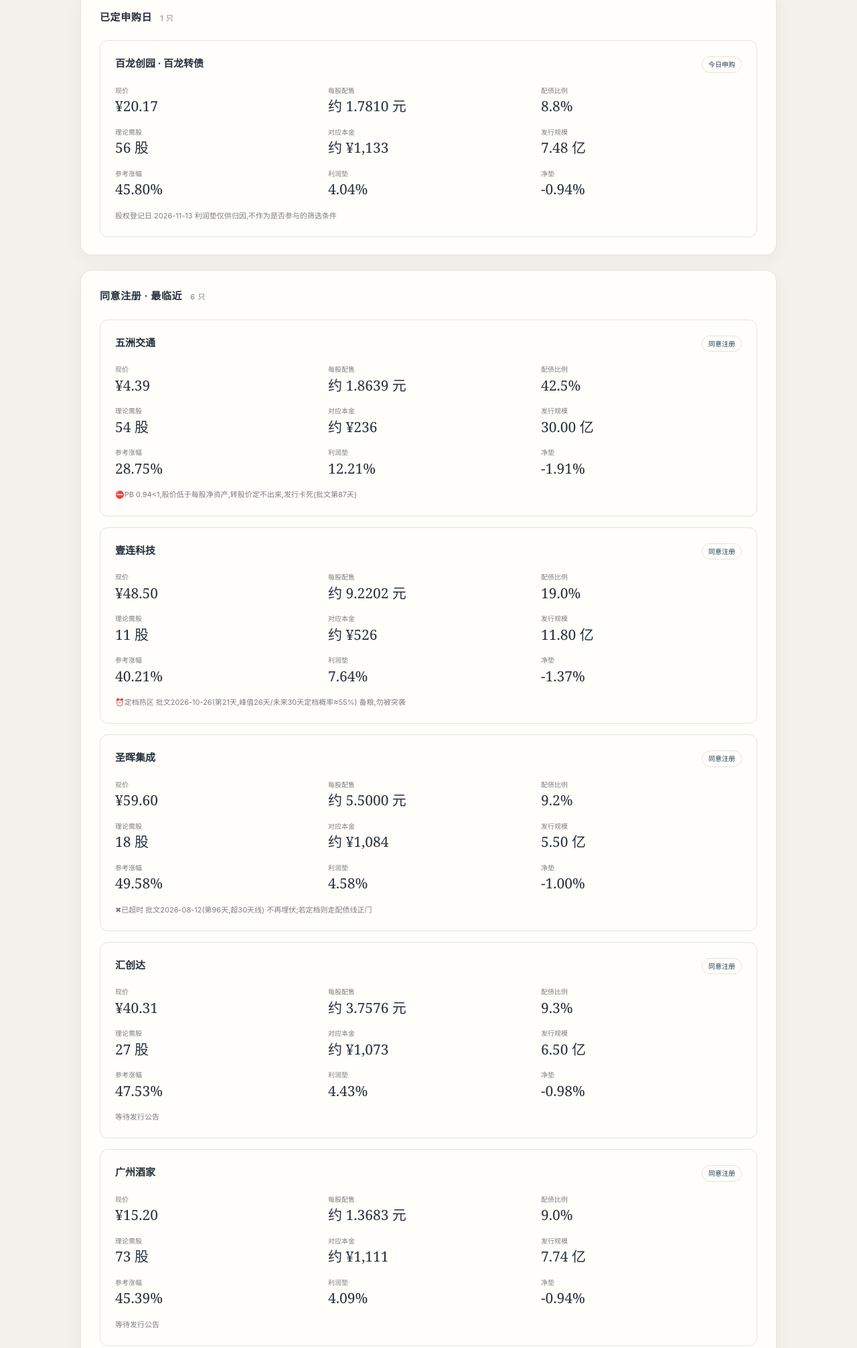
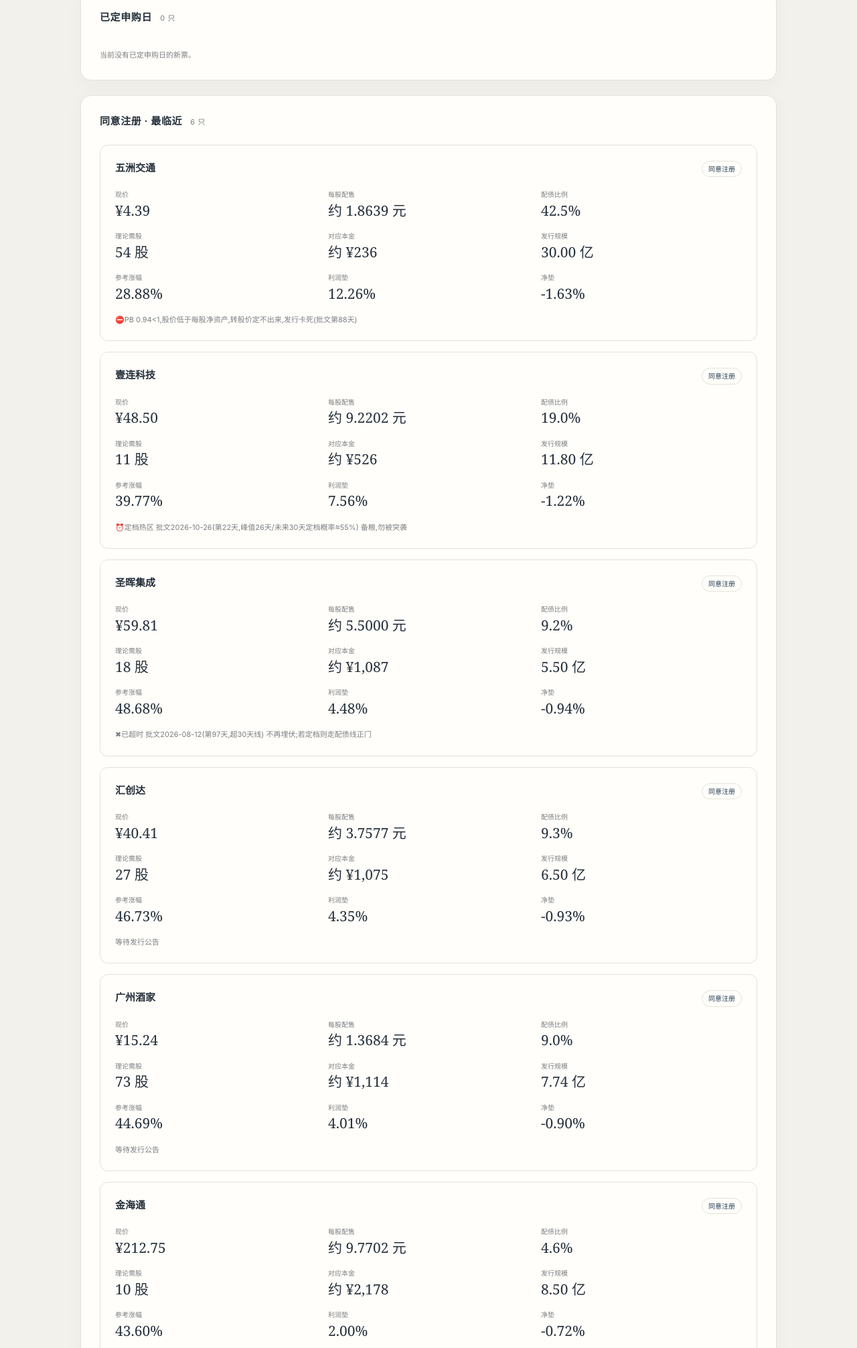
Before and after one commit to jiyunfei150-del/aiye, a plain HTML site: page pipeline.html in a window 1280 px wide. Shown: the part 518-2530 px from the top of the page at 67% size. Drawn offline with Linux system fonts and the light colour scheme.

Commit message:
auto: 看板更新 11-17 晨检

```diff
--- a/pipeline.html
+++ b/pipeline.html
@@ -347,7 +347,7 @@
       <div>
         <h1>配债管道</h1>
         <div class="sub">已定申购日与同意注册候选</div>
-        <div class="sub soft">页面更新于 2026-11-16 14:37</div>
+        <div class="sub soft">页面更新于 2026-11-17 08:49</div>
       </div>
       <div class="seals" aria-hidden="true"><div class="seal seal-icey">AIYE</div></div>
     </div>
@@ -358,28 +358,14 @@
     <h2>配债管道</h2>
     <div class="hgrid">
       <div><div class="k">行情日期</div><div class="v">2026-11-16</div></div>
-      <div><div class="k">管道总数</div><div class="v">73 只</div></div>
-      <div><div class="k">更新时间</div><div class="v">14:37</div></div>
+      <div><div class="k">管道总数</div><div class="v">72 只</div></div>
+      <div><div class="k">更新时间</div><div class="v">08:49</div></div>
     </div>
-    <div class="pipe-diff">较上日(2026-11-15):无实质变化(仅现价/净垫例行刷新)</div>
+    <div class="pipe-diff">较上日(2026-11-16):进度变动1(恒辉安防:董事会预案→股东大会通过) · 移出1只(百龙创园)</div>
     <div class="subnote">用户固定系数：面值以上价差保留74.85%；管道使用连续校准价；小样本参考，误差可达±25元利润垫随债价与正股价格重算，净垫另扣拟合股价损耗；不作参与筛选。</div>
   </div>
-  <div class="card"><h2>已定申购日 <span class="cnt">1 只</span></h2>
-    <div class="pipe-list"><div class="pipe-item">
-      <div class="pipe-head"><strong>百龙创园 · 百龙转债</strong><span class="pipe-tag">今日申购</span></div>
-      <div class="pipe-grid">
-        <span>现价<b>¥20.17</b></span>
-        <span>每股配售<b>约 1.7810 元</b></span>
-        <span>配债比例<b>8.8%</b></span>
-        <span>理论需股<b>56 股</b></span>
-        <span>对应本金<b>约 ¥1,133</b></span>
-        <span>发行规模<b>7.48 亿</b></span>
-        <span>参考涨幅<b>45.80%</b></span>
-        <span>利润垫<b>4.04%</b></span>
-        <span>净垫<b>-0.94%</b></span>
-      </div>
-      <div class="pipe-note">股权登记日 2026-11-13 利润垫仅供归因,不作为是否参与的筛选条件</div>
-    </div></div>
+  <div class="card"><h2>已定申购日 <span class="cnt">0 只</span></h2>
+    <div class="pipe-list"><div class="subnote">当前没有已定申购日的新票。</div></div>
   </div>
   <div class="card"><h2>同意注册 · 最临近 <span class="cnt">6 只</span></h2>
     <div class="pipe-list"><div class="pipe-item">
@@ -391,11 +377,11 @@
         <span>理论需股<b>54 股</b></span>
         <span>对应本金<b>约 ¥236</b></span>
         <span>发行规模<b>30.00 亿</b></span>
-        <span>参考涨幅<b>28.75%</b></span>
-        <span>利润垫<b>12.21%</b></span>
-        <span>净垫<b>-1.91%</b></span>
+        <span>参考涨幅<b>28.88%</b></span>
+        <span>利润垫<b>12.26%</b></span>
+        <span>净垫<b>-1.63%</b></span>
       </div>
-      <div class="pipe-note">⛔PB 0.94&lt;1,股价低于每股净资产,转股价定不出来,发行卡死(批文第87天)</div>
+      <div class="pipe-note">⛔PB 0.94&lt;1,股价低于每股净资产,转股价定不出来,发行卡死(批文第88天)</div>
     </div><div class="pipe-item">
       <div class="pipe-head"><strong>壹连科技</strong><span class="pipe-tag">同意注册</span></div>
       <div class="pipe-grid">
@@ -405,51 +391,51 @@
         <span>理论需股<b>11 股</b></span>
         <span>对应本金<b>约 ¥526</b></span>
         <span>发行规模<b>11.80 亿</b></span>
-        <span>参考涨幅<b>40.21%</b></span>
-        <span>利润垫<b>7.64%</b></span>
-        <span>净垫<b>-1.37%</b></span>
+        <span>参考涨幅<b>39.77%</b></span>
+        <span>利润垫<b>7.56%</b></span>
+        <span>净垫<b>-1.22%</b></span>
       </div>
-      <div class="pipe-note">⏰定档热区 批文2026-10-26(第21天,峰值26天/未来30天定档概率≈55%) 备粮,勿被突袭</div>
+      <div class="pipe-note">⏰定档热区 批文2026-10-26(第22天,峰值26天/未来30天定档概率≈55%) 备粮,勿被突袭</div>
     </div><div class="pipe-item">
       <div class="pipe-head"><strong>圣晖集成</strong><span class="pipe-tag">同意注册</span></div>
       <div class="pipe-grid">
-        <span>现价<b>¥59.60</b></span>
+        <span>现价<b>¥59.81</b></span>
         <span>每股配售<b>约 5.5000 元</b></span>
         <span>配债比例<b>9.2%</b></span>
         <span>理论需股<b>18 股</b></span>
-        <span>对应本金<b>约 ¥1,084</b></span>
+        <span>对应本金<b>约 ¥1,087</b></span>
         <span>发行规模<b>5.50 亿</b></span>
-        <span>参考涨幅<b>49.58%</b></span>
-        <span>利润垫<b>4.58%</b></span>
-        <span>净垫<b>-1.00%</b></span>
+        <span>参考涨幅<b>48.68%</b></span>
+        <span>利润垫<b>4.48%</b></span>
+        <span>净垫<b>-0.94%</b></span>
       </div>
-      <div class="pipe-note">✖已超时 批文2026-08-12(第96天,超30天线) 不再埋伏;若定档则走配债线正门</div>
+      <div class="pipe-note">✖已超时 批文2026-08-12(第97天,超30天线) 不再埋伏;若定档则走配债线正门</div>
     </div><div class="pipe-item">
       <div class="pipe-head"><strong>汇创达</strong><span class="pipe-tag">同意注册</span></div>
       <div class="pipe-grid">
-        <span>现价<b>¥40.31</b></span>
-        <span>每股配售<b>约 3.7576 元</b></span>
+        <span>现价<b>¥40.41</b></span>
+        <span>每股配售<b>约 3.7577 元</b></span>
         <span>配债比例<b>9.3%</b></span>
         <span>理论需股<b>27 股</b></span>
-        <span>对应本金<b>约 ¥1,073</b></span>
+        <span>对应本金<b>约 ¥1,075</b></span>
         <span>发行规模<b>6.50 亿</b></span>
-        <span>参考涨幅<b>47.53%</b></span>
-        <span>利润垫<b>4.43%</b></span>
-        <span>净垫<b>-0.98%</b></span>
+        <span>参考涨幅<b>46.73%</b></span>
+        <span>利润垫<b>4.35%</b></span>
+        <span>净垫<b>-0.93%</b></span>
       </div>
       <div class="pipe-note">等待发行公告</div>
     </div><div class="pipe-item">
       <div class="pipe-head"><strong>广州酒家</strong><span class="pipe-tag">同意注册</span></div>
       <div class="pipe-grid">
-        <span>现价<b>¥15.20</b></span>
-        <span>每股配售<b>约 1.3683 元</b></span>
+        <span>现价<b>¥15.24</b></span>
+        <span>每股配售<b>约 1.3684 元</b></span>
         <span>配债比例<b>9.0%</b></span>
         <span>理论需股<b>73 股</b></span>
-        <span>对应本金<b>约 ¥1,111</b></span>
+        <span>对应本金<b>约 ¥1,114</b></span>
         <span>发行规模<b>7.74 亿</b></span>
-        <span>参考涨幅<b>45.39%</b></span>
-        <span>利润垫<b>4.09%</b></span>
-        <span>净垫<b>-0.94%</b></span>
+        <span>参考涨幅<b>44.69%</b></span>
+        <span>利润垫<b>4.01%</b></span>
+        <span>净垫<b>-0.90%</b></span>
       </div>
       <div class="pipe-note">等待发行公告</div>
     </div><div class="pipe-item">
@@ -461,9 +447,9 @@
         <span>理论需股<b>10 股</b></span>
         <span>对应本金<b>约 ¥2,178</b></span>
         <span>发行规模<b>8.50 亿</b></span>
-        <span>参考涨幅<b>44.24%</b></span>
-        <span>利润垫<b>2.03%</b></span>
-        <span>净垫<b>-0.70%</b></span>
+        <span>参考涨幅<b>43.60%</b></span>
+        <span>利润垫<b>2.00%</b></span>
+        <span>净垫<b>-0.72%</b></span>
       </div>
       <div class="pipe-note">等待发行公告</div>
     </div></div>
```
Also changed, not shown: index.html (+26 -26 lines), index_history.json (+1 -1 lines), pnl_history.json (+1 -1 lines).
